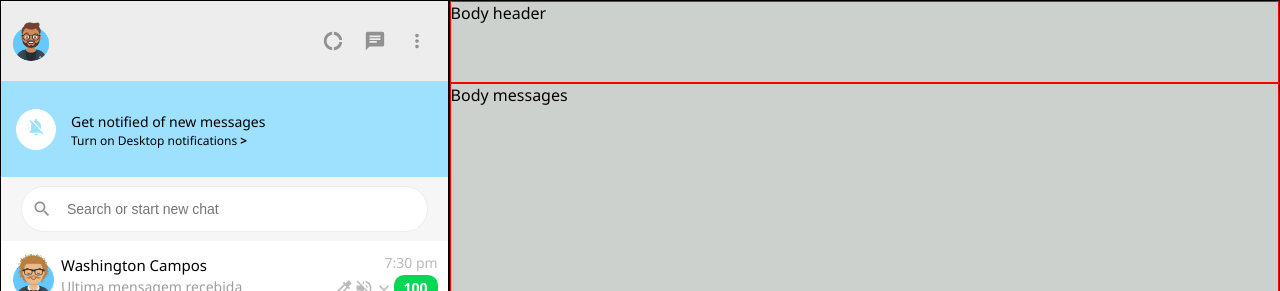
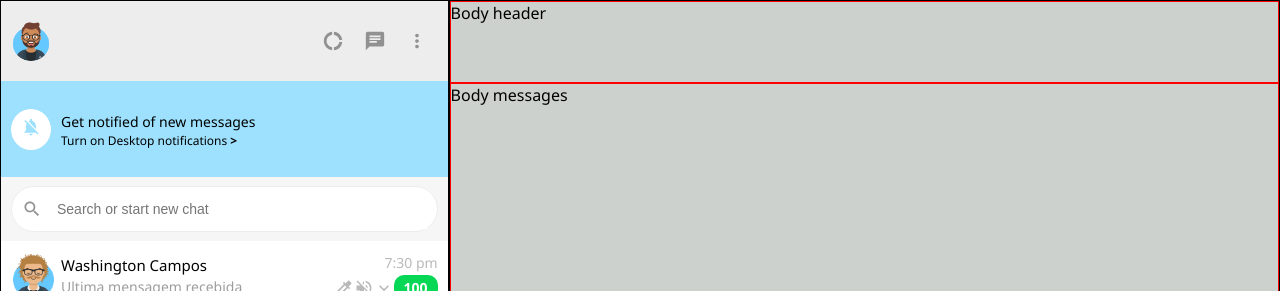
Before and after one commit to washington299/WhatsApp-Web-Layout-Clone, a React (Create React App) app: page /chat in a window 1280 px wide. Shown: the top 291 px of the page. Built offline with nearby package versions, Linux system fonts and the light colour scheme.

Commit message:
refactor: add sidebar-container-size to each component

```diff
--- a/src/pages/Chat/Sidebar/styles.scss
+++ b/src/pages/Chat/Sidebar/styles.scss
@@ -12,7 +12,7 @@
     display: flex;
     justify-content: space-between;
     align-items: center;
-    padding: 0 10px;
+    padding: sizes.$sidebar-container-size;
     background-color: colors.$sidebar-header-background-color;
 
     .sidebar__profile-picture {
@@ -26,7 +26,7 @@
 
       .options__item {
         font-size: 22px;
-        padding: 0 10px;
+        padding: sizes.$sidebar-container-size;
         color: colors.$sidebar-header-icons-color;
       }
     }
@@ -37,13 +37,14 @@
     height: 12vh;
     display: flex;
     align-items: center;
+    padding: sizes.$sidebar-container-size;
     background-color: colors.$notification-reminder-color;
 
     .notification__circle {
-      margin: 0 15px;
+      margin-right: 10px;
       padding: 8px 10px;
+      border-radius: 50%;
       background-color: colors.$layout-quinary-color;
-      border-radius: 50%;
 
       .notification__icon {
         font-size: sizes.$extra-big-font-size;
@@ -57,8 +58,8 @@
       }
       .notification__button {
         display: block;
+        cursor: pointer;
         font-size: sizes.$extra-small-font-size;
-        cursor: pointer;
 
         &:hover {
           text-decoration: underline;
@@ -72,6 +73,7 @@
     height: 8vh;
     display: flex;
     align-items: center;
+    padding: sizes.$sidebar-container-size;
     background-color: colors.$search-background-color;
 
     .search__area {
@@ -79,7 +81,6 @@
       height: calc(100% - 20px);
       display: flex;
       align-items: center;
-      margin: 0 20px;
       background-color: colors.$layout-quinary-color;
       border: 0.5px solid colors.$sidebar-header-background-color;
       border-radius: 30px;
```
